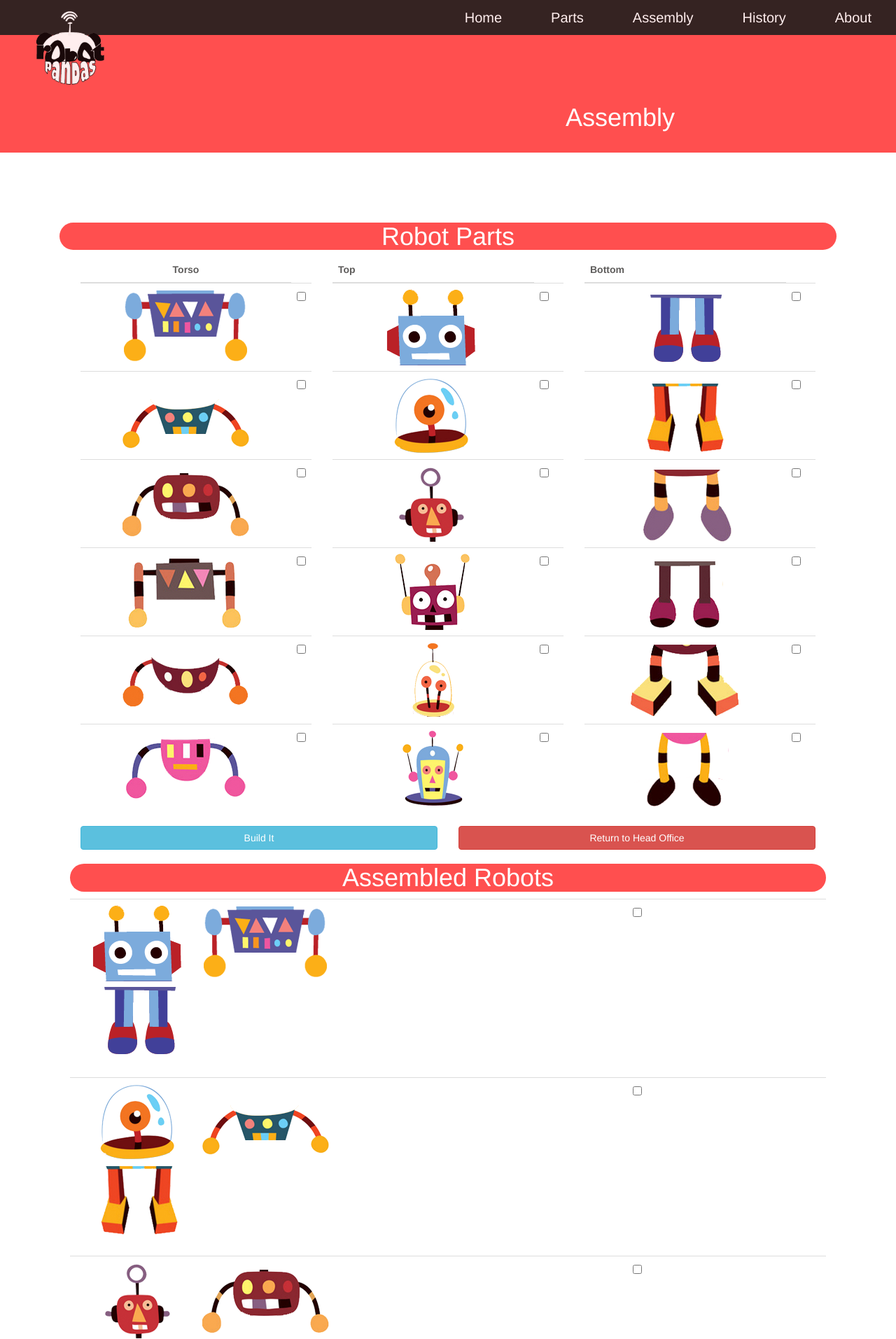
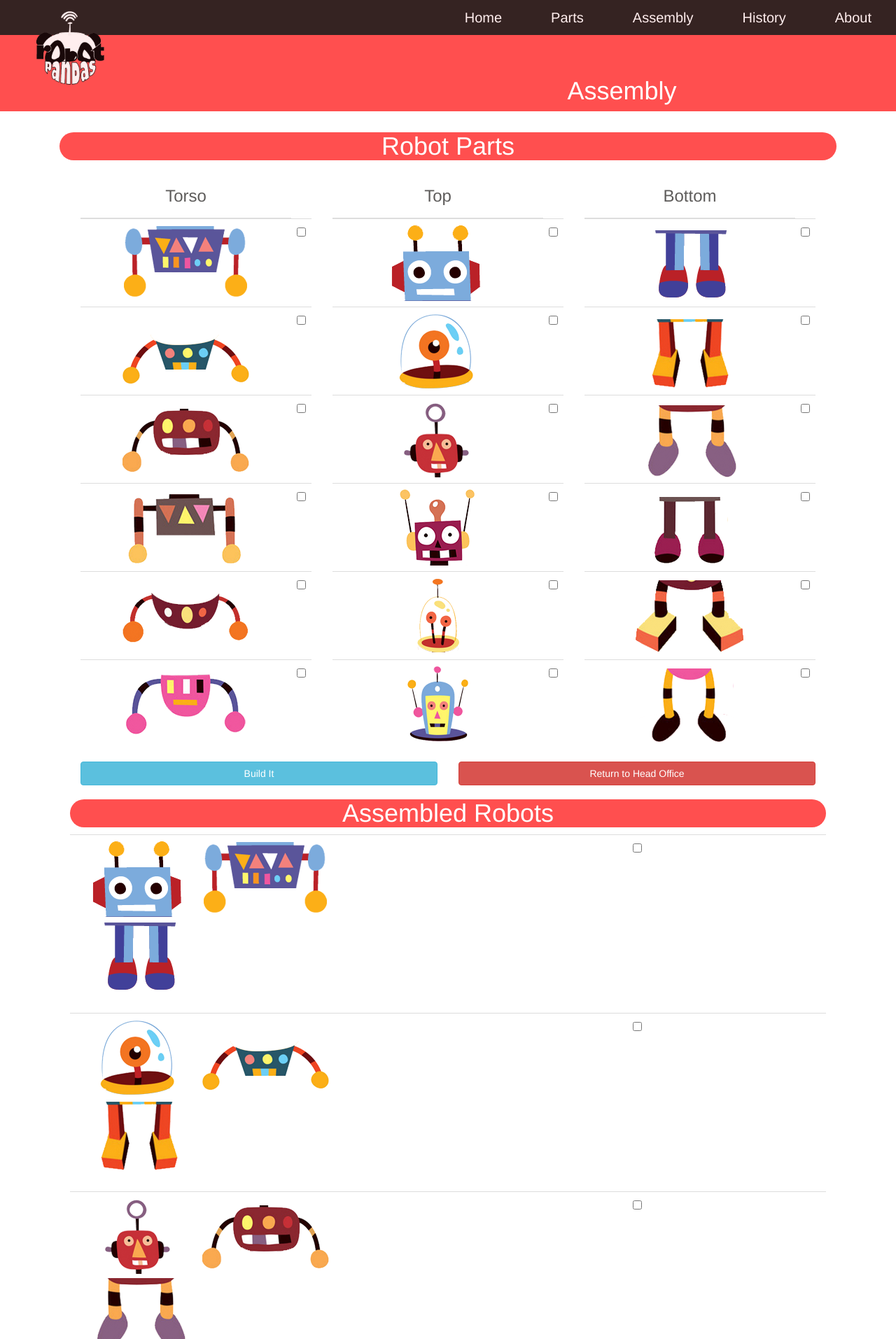
Before and after one commit to tomminwoonam/COMP4711ASN, a CodeIgniter app: page /database/assembly in a window 1280 px wide. Shown: the top 1913 px of the page at 70% size. Run offline with CodeIgniter, Linux system fonts and the light colour scheme.

Commit message:
css improvements

```diff
--- a/application/views/assembly.php
+++ b/application/views/assembly.php
@@ -6,7 +6,7 @@
             <table class="table table-responsive">
                 <thead>
                     <th class="assembly-header">
-                        Torso
+                        <h3>Torso</h3>
                     </th>
                 </thead>
                 {torso}
@@ -25,8 +25,8 @@
         <div class="col-sm-4">
             <table class="table table-responsive">
                 <thead>
-                    <th>
-                        Top
+                    <th class="assembly-header">
+                        <h3>Top</h3>
                     </th>
                 </thead>
                 {top}
@@ -44,8 +44,8 @@
         <div class="col-sm-4">
             <table class="table table-responsive">
                 <thead>
-                    <th>
-                        Bottom
+                    <th class="assembly-header">
+                        <h3>Bottom</h3>
                     </th>
                 </thead>
                 {bottom}
--- a/public/css/template.css
+++ b/public/css/template.css
@@ -30,7 +30,7 @@
     color: skyblue;
 }
 .container {
-    padding-top: 80px;
+    padding-top: 10px;
     padding-bottom: 120px;
     min-height: 100%;
 }
@@ -63,7 +63,7 @@ body {
 }
 .redbox {
     background-color: #ff4f4f;
-    color: white;
+    color: #3f3f3f;
     border-radius: 25px;
     /*border: 2px solid #f72f2f;*/
     padding: 50px;
@@ -93,18 +93,6 @@ body {
     padding: 50px;
     margin: 20px 20px;
 }
-.grayoutline {
-    color: white;
-    border-radius: 25px;
-    border: 2px solid #b4b4b3;
-    padding: 20px;
-}
-.redoutline {
-    color: white;
-    border-radius: 25px;
-    border: 2px solid #c97979;
-    padding: 20px;
-}
 .assembly-header {
     text-align: center;
     width: 100%;
@@ -122,8 +110,7 @@ body {
     padding: 20px;
 }
 .titlediv {
-    padding: 20px;
-    padding-top: 10%;
+    padding-top: 7%;
     padding-left: 40%;
     background-color: #ff4f4f;
     color: white;
```
